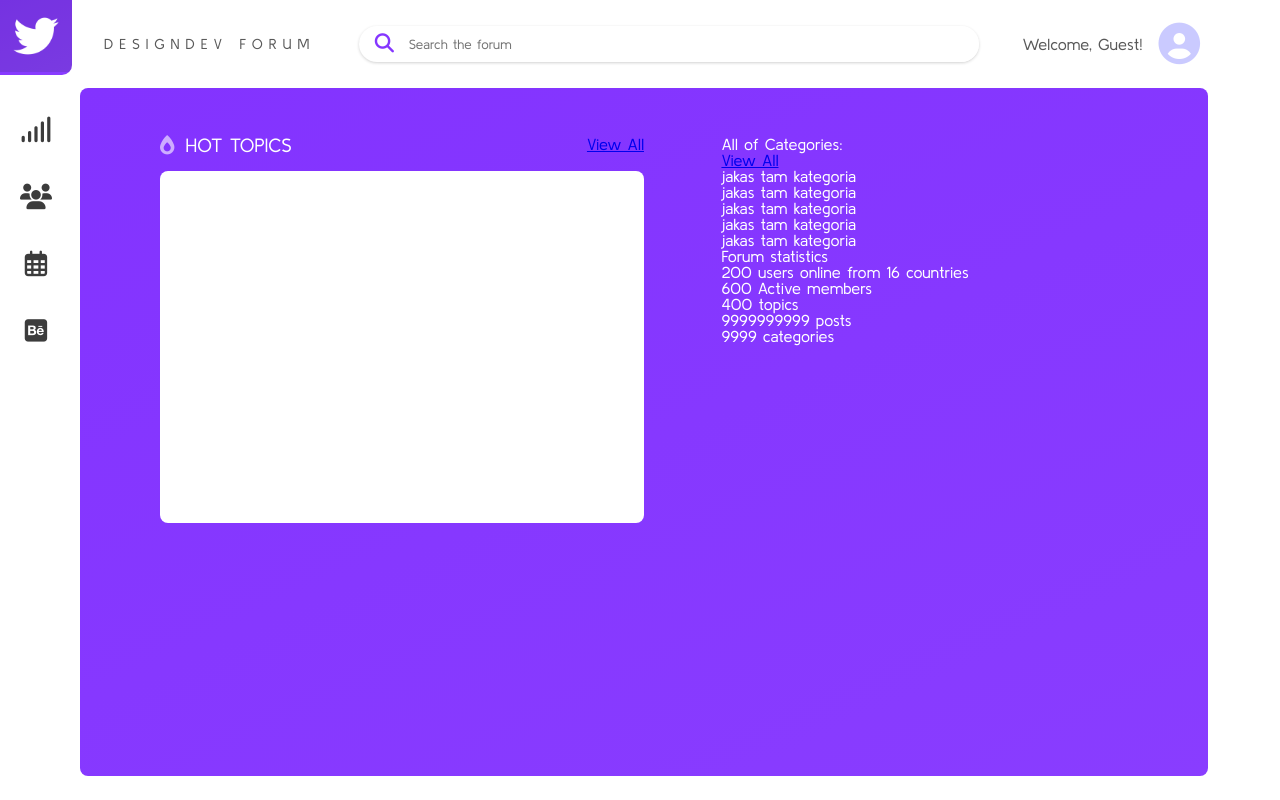
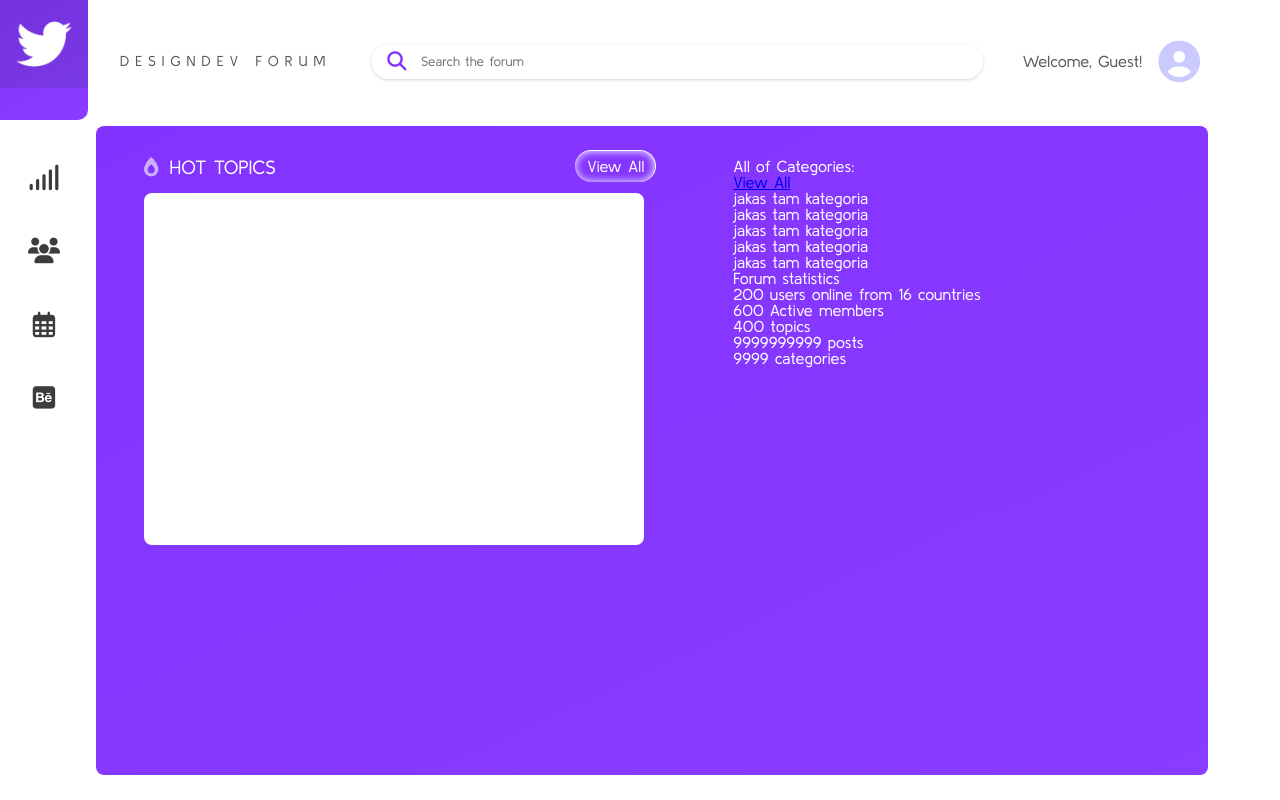
Before and after one commit to JedrzejMatuszewski/django_forum, a Django app: page / in a window 1280 px wide. Run offline with Django 3.2, Linux system fonts and the light colour scheme; some libraries are stand-ins or nearby versions.

Commit message:
Base template update

```diff
--- a/forum/static/forum/index.css
+++ b/forum/static/forum/index.css
@@ -65,7 +65,7 @@ p, input {
 .section__left {
   background-color: white;
   flex: 2;
-  max-width: 4.5rem;
+  max-width: 5.5rem;
 }
 
 .section__main {
@@ -83,24 +83,34 @@ p, input {
 .brand-logo {
   width: 100%;
   height: auto;
+  flex: 1;
 }
 
 .brand-logo__container {
+  width: 100%;
   display: block;
   overflow: hidden;
   background: linear-gradient(335deg, rgba(111, 18, 255, 0.8197654062) 0%, rgba(100, 0, 255, 0.8) 100%);
   border-bottom-right-radius: 10px;
+  flex: 1;
+}
+
+.nav__left {
+  flex-direction: column;
+  width: 100%;
+  height: 100%;
+  display: flex;
 }
 
 .nav__left__buttons {
+  flex: 5.5;
   margin-top: 1.3rem;
   display: flex;
   flex-direction: column;
 }
 .nav__left__buttons .nav__left__button {
   align-self: center;
-  flex: 1;
-  margin: 1.3rem 0;
+  margin: 1.5rem 0;
 }
 .nav__left__buttons .nav__left__link i {
   font-size: 1.6rem;
@@ -120,8 +130,7 @@ p, input {
 .nav__top {
   display: flex;
   flex-direction: row;
-  flex: 2;
-  max-height: 5.5rem;
+  flex: 1;
   justify-content: space-between;
 }
 .nav__top .nav__top__brand-name {
@@ -152,6 +161,39 @@ p, input {
   display: flex;
   flex-direction: row;
   flex-wrap: nowrap;
+  position: relative;
+}
+.nav__top .nav__top__guest:hover .nav__top__guest__buttons {
+  display: block;
+}
+.nav__top .nav__top__guest .nav__top__guest__buttons {
+  display: none;
+  box-shadow: 0px 1px 5px 0px rgba(30, 30, 30, 0.1);
+  position: absolute;
+  width: 80%;
+  top: 100%;
+  left: -1.8rem;
+  background-color: #FCF8FF;
+  border-radius: 4% 1% 4% 4%;
+  padding: 0.8rem 0.7rem 1rem;
+}
+.nav__top .nav__top__guest .nav__top__guest__buttons:hover {
+  display: block;
+}
+.nav__top .nav__top__guest .nav__top__guest__buttons .nav__top__guest__buttons__text {
+  color: #4B4453;
+  margin: 0 0 1.5rem;
+}
+.nav__top .nav__top__guest .nav__top__guest__buttons .nav__top__guest__button {
+  font-family: "Kulim Park", sans-serif;
+  text-align: center;
+  margin: 0.3rem auto;
+  width: 95%;
+  line-height: 180%;
+  display: block;
+  background-color: rgba(81, 0, 202, 0.52);
+  color: white;
+  text-decoration: none;
 }
 .nav__top .nav__top__guest i {
   margin: 0 0.5rem 0 1rem;
@@ -163,11 +205,10 @@ p, input {
 }
 
 section.section__main__content {
-  flex: 10;
+  margin-top: 0.2rem;
+  flex: 5.3;
   background: linear-gradient(335deg, rgba(111, 18, 255, 0.8197654062) 0%, rgba(100, 0, 255, 0.8) 100%);
-  height: 100%;
   border-radius: 8px;
-  padding: 3rem 5rem;
   display: flex;
   flex-direction: row;
   justify-content: space-between;
@@ -176,13 +217,13 @@ section.section__main__content {
 }
 
 .section__main__separator {
-  flex: 1;
-  max-height: 1.5rem;
+  flex: 0.2;
 }
 
 .hot-topics {
+  margin: 2rem 0 0 3rem;
   flex: 2;
-  max-width: 50%;
+  max-width: 45%;
 }
 .hot-topics .hot-topics__header {
   display: flex;
@@ -197,6 +238,25 @@ section.section__main__content {
   margin: 0 auto 0 0.7rem;
   font-size: 1.2rem;
 }
+.hot-topics .hot-topics__header .hot-topics__header__button {
+  text-decoration: none;
+  color: white;
+  position: relative;
+}
+.hot-topics .hot-topics__header .hot-topics__header__button:before {
+  content: "";
+  position: absolute;
+  width: 140%;
+  height: 160%;
+  border-top: 1px solid white;
+  border-right: 1px solid white;
+  border-radius: 50px;
+  border-left: none;
+  top: -40%;
+  right: -20%;
+  box-shadow: 0px 0px 8px 0px white;
+  box-shadow: inset 0px 0px 8px 0px white;
+}
 .hot-topics .hot-topics__list {
   background-color: white;
   border-radius: 8px;
@@ -207,6 +267,7 @@ section.section__main__content {
   color: white;
 }
 .section__main__content__right {
+  margin: 2rem 3rem 0 0;
   flex: 1;
 }
 
--- a/forum/templates/forum/base.html
+++ b/forum/templates/forum/base.html
@@ -1,6 +1,7 @@
 {% load static %}
 <!DOCTYPE html>
 <html lang="pl">
+
 <head>
     <meta charset="UTF-8">
     <meta name="viewport" content="width=device-width, initial-scale=1.0">
@@ -8,16 +9,21 @@
     <title>Static Website</title>
     <link rel="stylesheet" href="{% static 'forum/index.css' %}">
     <script src="https://kit.fontawesome.com/4bf7ca5569.js" crossorigin="anonymous"></script>
-    <script src="https://code.jquery.com/jquery-3.2.1.slim.min.js" integrity="sha384-KJ3o2DKtIkvYIK3UENzmM7KCkRr/rE9/Qpg6aAZGJwFDMVNA/GpGFF93hXpG5KkN" crossorigin="anonymous"></script>
-    <script src="https://cdnjs.cloudflare.com/ajax/libs/popper.js/1.12.9/umd/popper.min.js" integrity="sha384-ApNbgh9B+Y1QKtv3Rn7W3mgPxhU9K/ScQsAP7hUibX39j7fakFPskvXusvfa0b4Q" crossorigin="anonymous"></script>
+    <script src="https://code.jquery.com/jquery-3.2.1.slim.min.js"
+        integrity="sha384-KJ3o2DKtIkvYIK3UENzmM7KCkRr/rE9/Qpg6aAZGJwFDMVNA/GpGFF93hXpG5KkN"
+        crossorigin="anonymous"></script>
+    <script src="https://cdnjs.cloudflare.com/ajax/libs/popper.js/1.12.9/umd/popper.min.js"
+        integrity="sha384-ApNbgh9B+Y1QKtv3Rn7W3mgPxhU9K/ScQsAP7hUibX39j7fakFPskvXusvfa0b4Q"
+        crossorigin="anonymous"></script>
 
 </head>
+
 <body>
 
     <div class="section__container">
         <div class="section__left">
             <nav class="nav__left">
-            <a href="#" class="brand-logo__container"><img src="{% static 'forum/logo.png' %}" class="brand-logo" alt="DESIGNDEV"></a>
+                <div class="brand-logo__container"><img src="{% static 'forum/logo.png' %}" class="brand-logo" alt=""></div>
                 <ul class="nav__left__buttons">
                     <li class="nav__left__button">
                         <a href="#" class="nav__left__link"><i class="fas fa-signal"></i></a>
@@ -44,6 +50,12 @@
                     <input class="nav__top__search" type="search" placeholder="Search the forum">
                 </div>
                 <div class="nav__top__guest">
+                    <div class="nav__top__guest__buttons">
+                        <p class="nav__top__guest__buttons__text">Sir, please log in!</p>
+
+                        <a href="#" class="nav__top__guest__button">Sign in</a>
+                        <a href="#" class="nav__top__guest__button">Sign up</a>
+                    </div>
                     <p>Welcome, Guest!</p>
                     <i class="fas fa-user-circle"></i>
                 </div>
@@ -160,4 +172,5 @@
 
 
 </body>
+
 </html>
```
Lines whose indentation alone changed are shown as unchanged.
